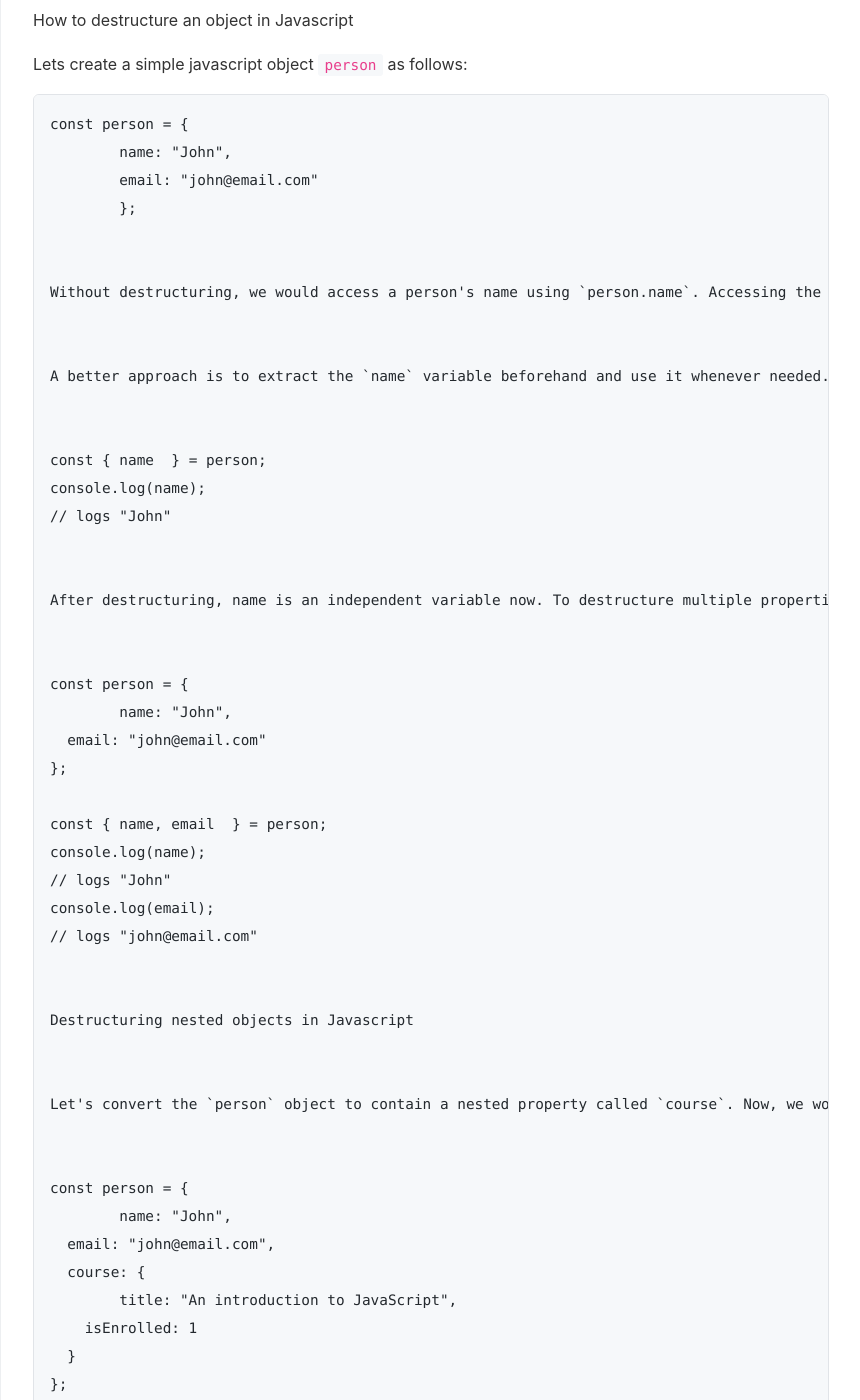
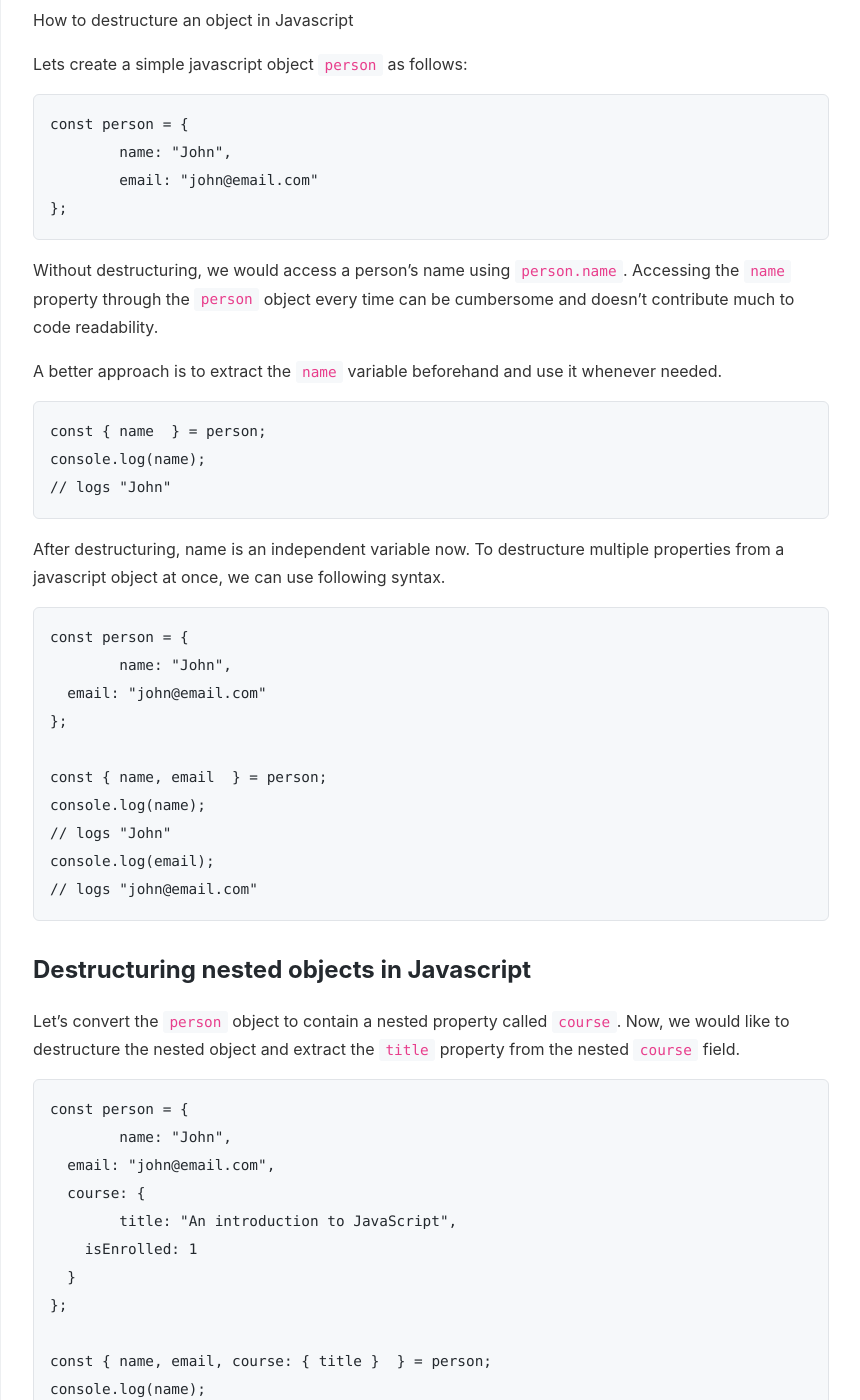
Before and after one commit to zohaib-shah/weblearningblog, a Jekyll site: the page built from _posts/2024-08-12-how-to-use-destructuring-in-javascript.md, in a window 1280 px wide and 1400 px high, scrolled down 556 px. Shown: the whole window, without its empty margins (209-1069 px from the left). Built offline with Jekyll 4.4.1, drawn with Linux system fonts in a browser that asks for light colours; some of the changed text lies outside the part shown.

Commit message:
Fix code block formatting in destructuring, map-reduce-filter, typescript-classes, and dependency-injection posts

````diff
--- a/_posts/2024-08-12-how-to-use-destructuring-in-javascript.md
+++ b/_posts/2024-08-12-how-to-use-destructuring-in-javascript.md
@@ -19,23 +19,22 @@ Lets create a simple javascript object `person` as follows:
 const person = {
 	name: "John",
         email: "john@email.com"
-        };
-
+};
+```
 
 Without destructuring, we would access a person's name using `person.name`. Accessing the `name` property through the `person` object every time can be cumbersome and doesn't contribute much to code readability.
 
-
 A better approach is to extract the `name` variable beforehand and use it whenever needed.
 
-
+```javascript
 const { name  } = person;
 console.log(name);
 // logs "John"
-
+```
 
 After destructuring, name is an independent variable now. To destructure multiple properties from a javascript object at once, we can use following syntax.
 
-
+```javascript
 const person = {
 	name: "John",
   email: "john@email.com"
@@ -46,14 +45,14 @@ console.log(name);
 // logs "John"
 console.log(email);
 // logs "john@email.com"
+```
 
-
-Destructuring nested objects in Javascript
+## Destructuring nested objects in Javascript
 
 
 Let's convert the `person` object to contain a nested property called `course`. Now, we would like to destructure the nested object and extract the `title` property from the nested `course` field.
 
-
+```javascript
 const person = {
 	name: "John",
   email: "john@email.com",
@@ -70,17 +69,16 @@ console.log(email);
 // logs "john@email.com"
 console.log(title);
 // logs "An introduction to JavaScript"
-
+```
 
 The syntax `{ course: { title } }` tells javascript to first access the `course` property within the `person` object, and then extract the `title` property from that nested object.
 
-
-Array destructuring in Javascript
+## Array destructuring in Javascript
 
 
 To make javascript array handling more readable and concise, array destructuring is a handy technique. Let's see it with an example.
 
-
+```javascript
 const fifaRank = ['Argentina', 'France', 'Spain'];
 
 const [firstTeam, secondTeam, thirdTeam] = fifaRank;
@@ -90,28 +88,26 @@ console.log(secondTeam);
 // logs "France"
 console.log(thirdTeam);
 // logs "Spain"
+```
 
-
-Using rest operator in array destructuring in Javascript
-
+## Using rest operator in array destructuring in Javascript
 
 The rest operator makes sure that we take care of other array values while destructuring an array.
 
-
+```javascript
 const fifaRank = ["Argentina", "France", "Spain"];
 const [firstTeam, ...restOfTheTeams] = fifaRank;
 console.log(firstTeam);
 // logs "Argentina"
 console.log(restOfTheTeams);
 // logs ["France", "Spain"]
+```
 
-
-Aliasing destructured variables in Javascript
-
+## Aliasing destructured variables in Javascript
 
 In some cases, we may already have a variable name used in the code that conflicts with a destructured property. In such cases, we can assign a different name during destructuring. For example, if the variable `email` is already used in the code, we should give the destructured `email` property a different name.
 
-
+```javascript
 const email = "abc@gmail.com";
 const person = {
 	name: "John",
@@ -123,22 +119,22 @@ console.log(studentEmail);
 // logs "john@email.com"
 console.log(email);
 // logs "abc@gmail.com"
+```
 
+If we don't alias the destructured variable name and try to give the same name as already being used. We would get following error:
 
-If we don't alias the destructured variable name and try to give the same name as already being used. We would get following error.
+```
+Uncaught SyntaxError: Identifier 'email' has already been declared
+```
 
+To solve this, we should always assign a different name to destructured variable.
 
-Uncaught SyntaxError: Identifier 'email' has already been declared
-
-to solve this, we should always assign a different name to destructured variable.
-
-
-Assigning defaults while destructuring in Javascript
+## Assigning defaults while destructuring in Javascript
 
 
 In some cases, we might intend to destructure a property from an object that may not even exist. We can assign a default value, as shown in the following example.
 
-
+```javascript
 const student = {
 	name: "John",
 };
@@ -146,25 +142,24 @@ const student = {
 const { name, thumbnail = "./default.png" } = student;
 console.log(thumbnail);
 // logs "./default.png"
+```
 
+And it works for array destructuring as well.
 
-and it works for array destructuring as well.
-
-
+```javascript
 const fifaRank = ['Argentina'];
 
 const [firstTeam, secondTeam = "Not Available"] = fifaRank;
 
 console.log(secondTeam);
 // logs "Not Available"
+```
 
-
-Destructuring nullable objects in Javascript
-
+## Destructuring nullable objects in Javascript
 
 An object in JavaScript can be `null` or `undefined`. Let's try destructuring an object that is set to `undefined`.
 
-
+```javascript
 const student = undefined;
 const {
   name,
@@ -172,36 +167,34 @@ const {
 } = student;
 console.log(thumbnail);
 // Uncaught TypeError: Cannot destructure property 'name' of 'student' as it is undefined.
+```
 
+As `student` is undefined, destructuring it will result in a Uncaught TypeError:
 
-As `student` is undefined, destructuring it will result in a Uncaught TypeError.
+```
+Uncaught TypeError: Cannot destructure property 'name' of 'student' as it is undefined.
+```
 
+To solve this error, always handle null and undefined objects.
 
-Uncaught TypeError: Cannot destructure property 'name' of 'student' as it is undefined.
+Lets handle the `Uncaught TypeError` using [null coalescing operator](https://www.weblearningblog.com/javascript/understanding-null-coalescing-and-ternary-operator-with-truthy-and-falsy-values-in-javascript/).
 
-to solve this error, always handle null and undefined objects
-
-
-Lets handle the `Uncaught TypeError` using [null coalescing operator](https://www.weblearningblog.com/javascript/understanding-null-coalescing-and-ternary-operator-with-truthy-and-falsy-values-in-javascript/" target="_blank" rel="noreferrer noopener).
-
-
+```javascript
 const student = undefined;
 const {
   name,
   thumbnail
 } = student ?? {};
 console.log(thumbnail);
-
+```
 
 Now, we will destructure an empty object if `student` is `undefined` or `null`. By doing this, we will not encounter any errors.
 
-
-Object destructuring in function arguments in Javascript
-
+## Object destructuring in function arguments in Javascript
 
 Another way to make your code readable is to use destructuring in function arguments. Lets explore an example with and without destructuring in function arguments.
 
-
+```javascript
 const displayName = (name) => {
 	console.log(name);
 }
@@ -212,11 +205,11 @@ const student = {
 };
 const { name } = student;
 displayName(name);
-
+```
 
 Instead of destructuring and then providing the name to the function to display, it would be much better if the `displayName` function could handle it in its arguments. The following is a more readable version of the code above.
 
-
+```javascript
 const displayName = ({name}) => {
 	console.log(name);
 }
````
Also changed, not shown: _posts/2018-04-01-dependency-injection-in-php.md (+23 -11 lines), _posts/2022-11-05-working-with-classes-in-typescript.md (+24 -25 lines), _posts/2022-12-23-javascript-map-reduce-and-filter.md (+10 -14 lines).
